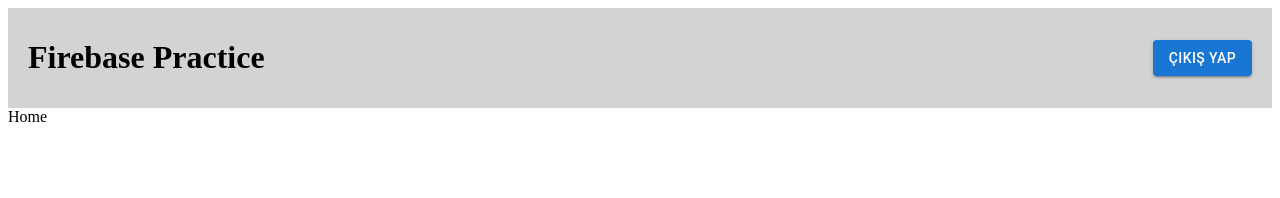
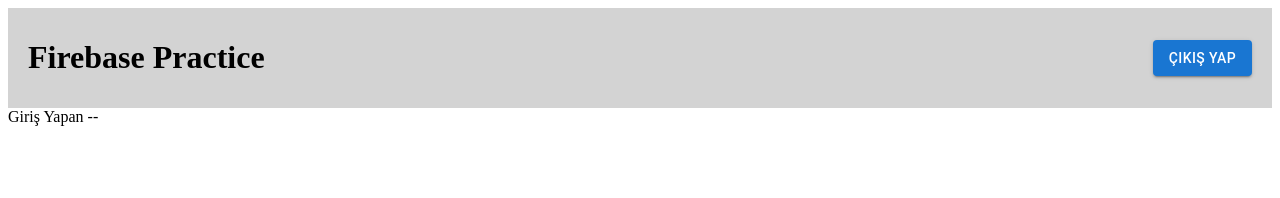
Before and after one commit to DenizzOzder/reactPractice, a React (Vite) app: page / in a window 1280 px wide. Shown: the top 198 px of the page. Built offline with nearby package versions, Linux system fonts and the light colour scheme; no server answers.

Commit message:
Create onAuthStateChanged for user infos

```diff
--- a/src/pages/Auth.jsx
+++ b/src/pages/Auth.jsx
@@ -4,15 +4,18 @@
 import {
   createUserWithEmailAndPassword,
   signInWithEmailAndPassword,
+  signInWithPopup,
 } from "firebase/auth";
 import { toast } from "react-toastify";
 import { auth } from "../Firebase";
 import { useNavigate } from "react-router-dom";
+import { GoogleAuthProvider } from "firebase/auth";
 
 export default function Auth() {
   const [email, setEmail] = useState("");
   const [pass, setPass] = useState("");
   const navigate = useNavigate();
+  const provider = new GoogleAuthProvider();
 
   // Register Fonksiyonu
   const Register = async () => {
@@ -36,6 +39,23 @@
       if (loginUser) {
         toast.success("Başarılı Giriş");
         navigate("/");
+      }
+    } catch (error) {
+      toast.error(error.message);
+    }
+  };
+
+  const GoogleLogin = async () => {
+    try {
+      const response = await signInWithPopup(auth, provider);
+      // const credential = GoogleAuthProvider.credentialFromResult(response);
+      // const token = credential.token;
+      const user = response.user;
+
+      if (user) {
+        toast.success("Başarılı Google Giriş");
+        navigate("/");
+        console.log(user);
       }
     } catch (error) {
       toast.error(error.message);
@@ -69,7 +89,9 @@
           <Button variant="contained" onClick={Register}>
             Kayıt Ol
           </Button>
-          <Button variant="contained">Google ile Giriş</Button>
+          <Button variant="contained" onClick={GoogleLogin}>
+            Google ile Giriş
+          </Button>
         </div>
       </div>
     </>
--- a/src/pages/Home.jsx
+++ b/src/pages/Home.jsx
@@ -1,5 +1,16 @@
-import React from "react";
+import { onAuthStateChanged } from "firebase/auth";
+import React, { useEffect, useState } from "react";
+import { auth } from "../Firebase";
 
 export default function Home() {
-  return <div>Home</div>;
+  const [user, setUser] = useState("");
+
+  useEffect(() => {
+    onAuthStateChanged(auth, (userCredential) => {
+      if (userCredential) {
+        setUser(userCredential.email);
+      }
+    });
+  });
+  return <div>Giriş Yapan -- {user}</div>;
 }
```
